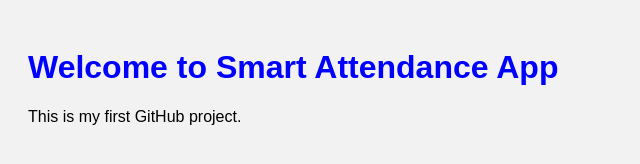
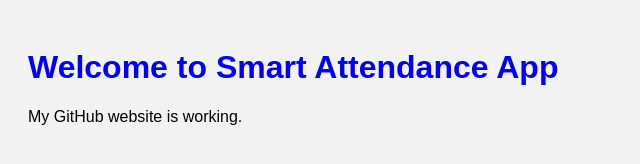
Before and after one commit to divyaroja2008-maker/smart-curriculam-activity-and-attendance-app, a plain HTML site: page index.html in a window 1280 px wide. Shown: the full height of the page, 0-640 px from the left. Drawn offline with Linux system fonts and the light colour scheme.

Commit message:
Change project description in index.html
Updated the paragraph content to reflect the current status of the GitHub website.

```diff
--- a/index.html
+++ b/index.html
@@ -1,6 +1,5 @@
 <!DOCTYPE html>
 <html>
-
 <head>
   <title>Smart Attendance App</title>
   <link rel="stylesheet" href="style.css">
@@ -10,8 +9,7 @@
 
 <h1>Welcome to Smart Attendance App</h1>
 
-<p>This is my first GitHub project.</p>
+<p>My GitHub website is working.</p>
 
 </body>
-
 </html>
```
